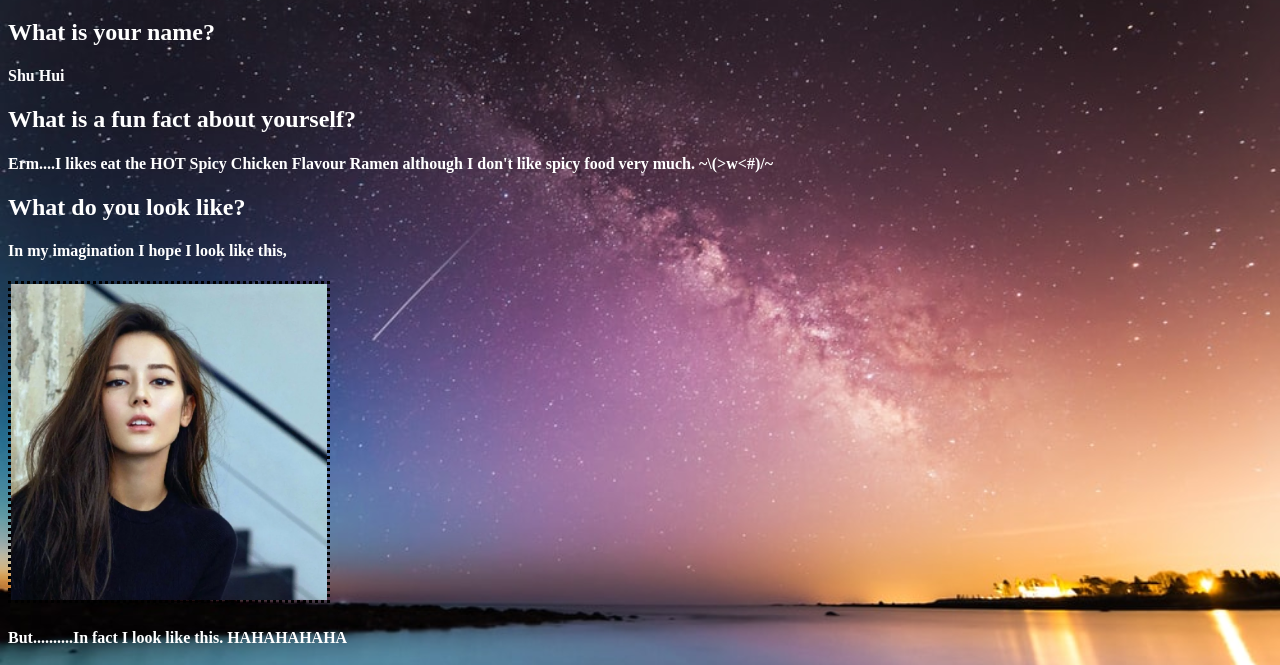
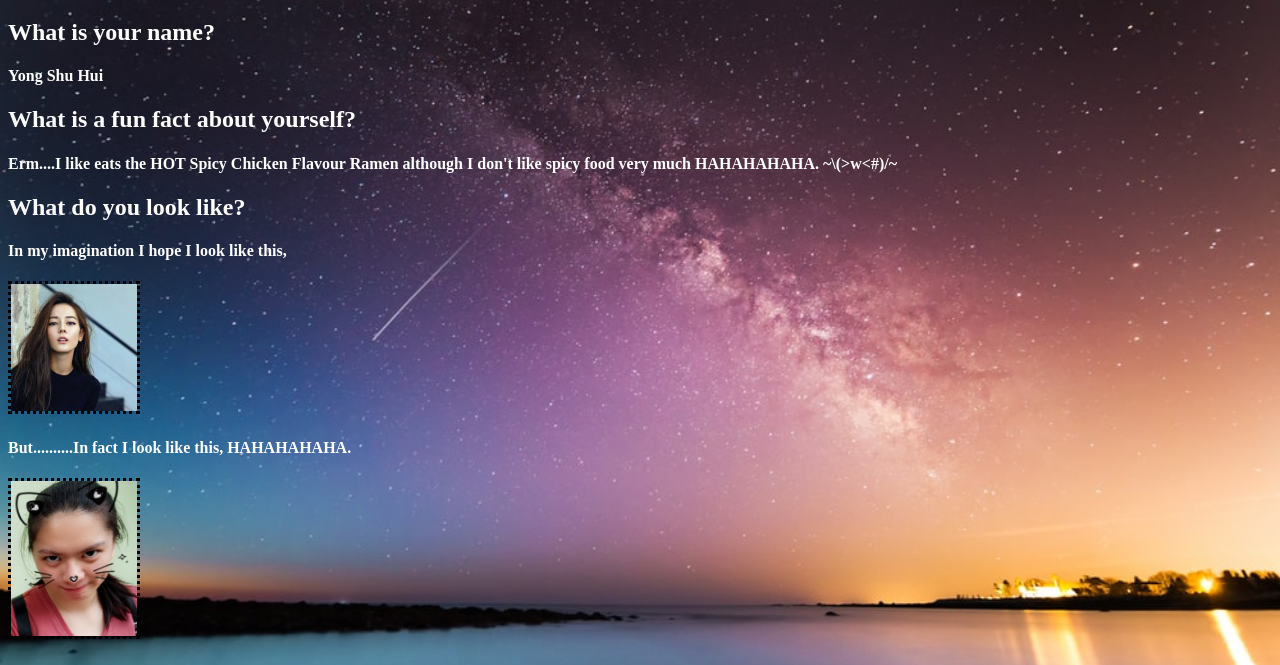
Before and after one commit to YONGSH0918/YSH, a plain HTML site: page index.html in a window 1280 px wide. Shown: the part 61-726 px from the top of the page. Drawn offline with Linux system fonts and the light colour scheme.

Commit message:
Add files via upload

```diff
--- a/AAA.css
+++ b/AAA.css
@@ -16,7 +16,7 @@ h4{
 
 img{
 	border: dotted;
-	width: 25%;
+	width: 10%;
 }
 
 body{
--- a/index.html
+++ b/index.html
@@ -7,13 +7,13 @@
 <body>
        <h1>HWO: Welcome to CS193X</h1>
        <h2>What is your name?</h2>
-       <h4>Shu Hui</h4>
+       <h4>Yong Shu Hui</h4>
        <h2>What is a fun fact about yourself?</h2>
-       <h4>Erm....I likes eat the HOT Spicy Chicken Flavour Ramen although I don't like spicy food very much. ~\(>w<#)/~ </h4>
+       <h4>Erm....I like eats the HOT Spicy Chicken Flavour Ramen although I don't like spicy food very much HAHAHAHAHA. ~\(>w<#)/~ </h4>
        <h2>What do you look like?</h2>
        <h4>In my imagination I hope I look like this,</h4>
        <img src="a.jpg"  /></a><br/>
-       <h4>But..........In fact I look like this.  HAHAHAHAHA</h4>
+       <h4>But..........In fact I look like this, HAHAHAHAHA.</h4>
        <img src="b.jpg" /></a>
 </body>
 </html>
```
